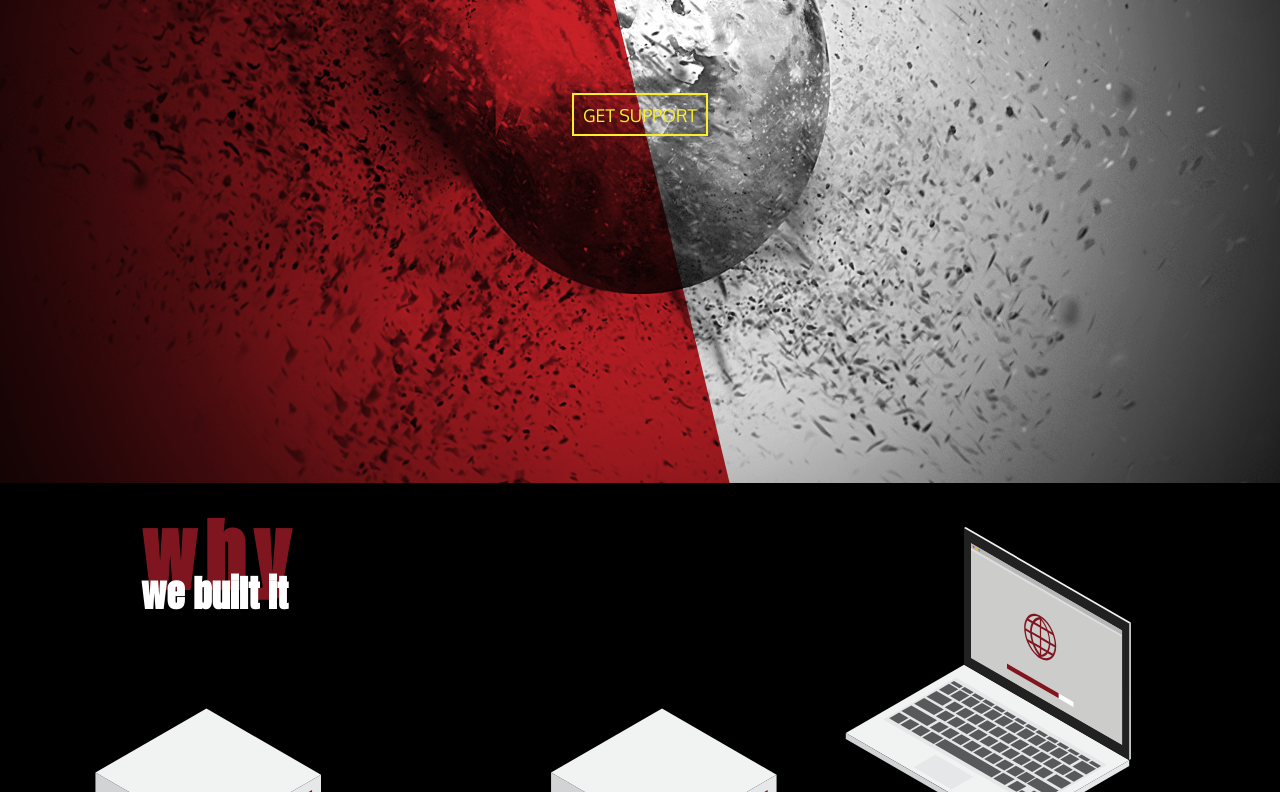
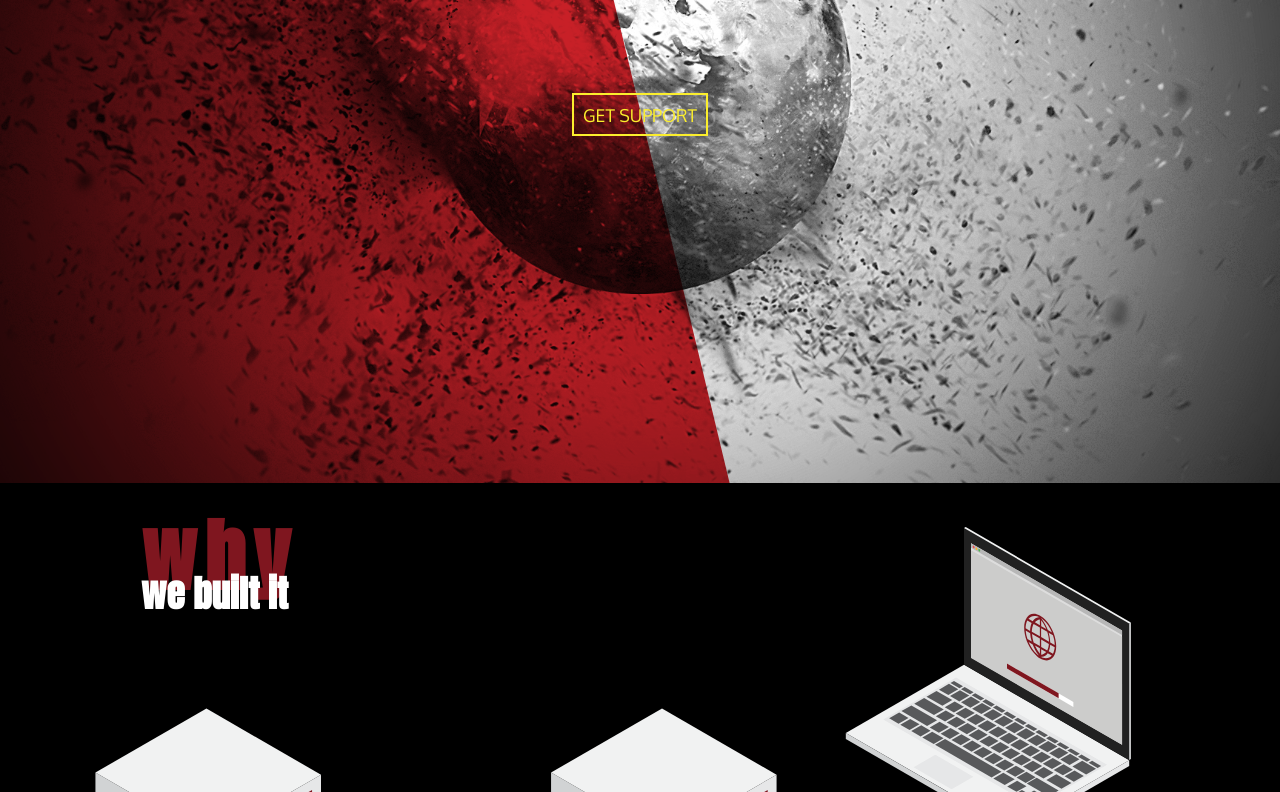
Before and after one commit to gundb/panic, a plain HTML site: page index.html in a window 1280 px wide. Shown: the part 317-1109 px from the top of the page. Drawn offline with Linux system fonts and the light colour scheme.

Commit message:
changed links and updated CSS for mobil devices

```diff
--- a/index.html
+++ b/index.html
@@ -68,7 +68,7 @@
 			<a href="https://github.com/gundb/panic-server" target="_blank">Documentation</a>
 			<a href="https://github.com/gundb/panic-server">Tutorials</a>
 			<a href="https://github.com/gundb/panic-server">Download</a>
-			<a href="team.html">our team</a>
+			<a href="http://gun.js.org/enterprise/team.html">our team</a>
 		</nav>
 	</div>
 
--- a/panic.css
+++ b/panic.css
@@ -66,7 +66,8 @@ HEADER
 	width: 100%;
 	height: 100vh;
 	background-image:url('img/bgImg.jpg');
-	background-size:100% 100vh;
+	background-size:cover;
+	background-position: center;
 	background-repeat: no-repeat;
 	position:relative;
 	z-index: 0
```
